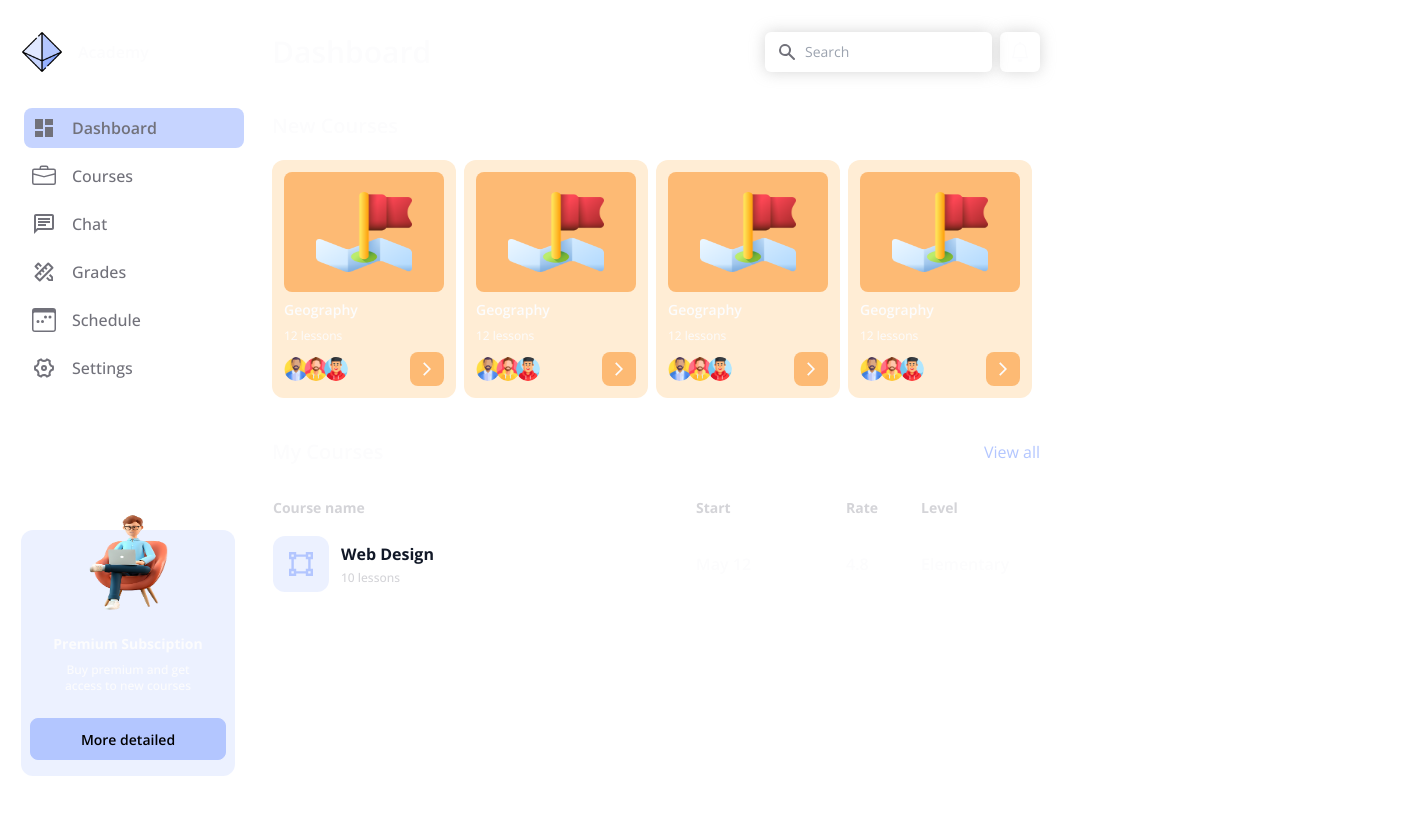
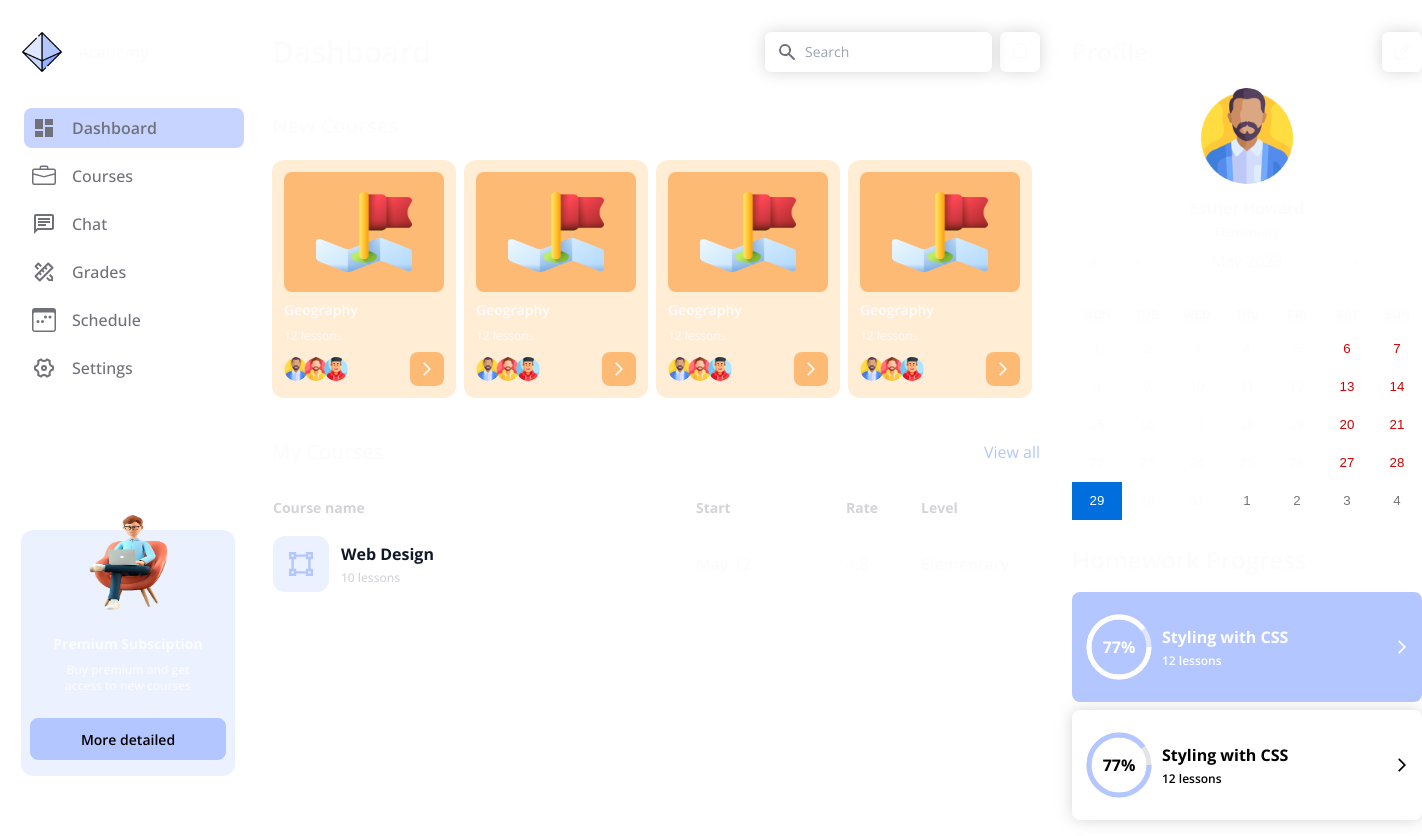
Before and after one commit to oussamaZAAM/test, a Next.js app: page / in a window 1280 px wide. Shown: the whole page, 1422 px wide, since content can reach past the window. Before the commit the page ends 800 px from the top, so only its background shows below. Built offline with nearby package versions, Linux system fonts and the light colour scheme.

Commit message:
Profile + Homework Components

```diff
--- a/app/page.tsx
+++ b/app/page.tsx
@@ -1,17 +1,21 @@
 'use client';
 
-import { useDispatch, useSelector } from 'react-redux';
-import { RootState } from './GlobalRedux/store';
+import Dashboard from '@/components/Dashboard';
+import Homework from '@/components/Homework';
+import HomeworkProgress from '@/components/Homework';
+import Profile from '@/components/Profile';
 import Sidebar from '@/components/Sidebar';
-import Dashboard from '@/components/Dashboard';
 
 export default function Home() {
-  const dispatch = useDispatch();
 
   return (
-    <main>
+    <main className='flex'>
       <Sidebar />
       <Dashboard />
+      <div className="flex flex-col justify-start items-center w-full m-4">
+        <Profile />
+        <Homework />
+      </div>
     </main>
   )
 }
--- /dev/null
+++ b/components/CircularProgressBar.tsx
@@ -0,0 +1,44 @@
+import React from 'react';
+import '../styles/CircularProgressBar.css';
+
+interface CircularProgressBarProps {
+  percentage: number;
+  strokeWidth?: number;
+  clicked: boolean;
+}
+
+const CircularProgressBar: React.FC<CircularProgressBarProps> = ({
+  percentage,
+  strokeWidth = 5,
+  clicked
+}) => {
+  const radius = 35;
+  const circumference = 2 * Math.PI * radius;
+  const progressOffset = circumference - (percentage / 100) * circumference;
+
+  return (
+    <svg className="block" width={radius * 2} height={radius * 2}>
+      <circle
+        className={"fill-none " + (clicked ? "stroke-[#dfe6fd]" : "stroke-zinc-200")}
+        cx={radius}
+        cy={radius}
+        r={radius - strokeWidth}
+        strokeWidth={strokeWidth}
+      />
+      <circle
+        className={"fill-none progress-bar "+(clicked ? "stroke-white" : "stroke-main-500")}
+        cx={radius}
+        cy={radius}
+        r={radius - strokeWidth}
+        strokeWidth={strokeWidth}
+        strokeDasharray={circumference}
+        strokeDashoffset={progressOffset}
+      />
+      <text className="font-md font-bold" x={radius} y={radius} dominantBaseline="central" textAnchor="middle" fill={clicked ? "white" : "black"}>
+        {percentage}%
+      </text>
+    </svg>
+  );
+};
+
+export default CircularProgressBar;
--- /dev/null
+++ b/components/Homework.tsx
@@ -0,0 +1,18 @@
+import HomeworkProgress from "./HomeworkProgress"
+
+function Homework() {
+    return (
+        <>
+            {/* Homework Progress */}
+            <div className="flex justify-start items-center w-full mb-4 mt-6">
+                <span className="text-2xl font-semibold text-start">Homework Progress</span>
+            </div>
+            <div className="flex flex-col justify-start items-stretch gap-2 w-full">
+                <HomeworkProgress clicked={true} />
+                <HomeworkProgress clicked={false} />
+            </div>
+        </>
+    )
+}
+
+export default Homework
--- /dev/null
+++ b/components/HomeworkProgress.tsx
@@ -0,0 +1,25 @@
+import { MdArrowForwardIos } from 'react-icons/md';
+import CircularProgressBar from './CircularProgressBar';
+
+interface ProgressSpinnerProps {
+    clicked: boolean;
+  }
+
+const HomeworkProgress: React.FC<ProgressSpinnerProps> = ({ clicked }) => {
+    return (
+        <div className={"flex justify-between items-center rounded-lg px-3 py-5 w-full "+(clicked ? "text-white bg-main-500" : "text-black bg-white shadow")}>
+            <div className="flex justify-start items-center gap-2">
+                <CircularProgressBar percentage={77} clicked={clicked} />
+                <div className="flex flex-col justify-start items-start gap-1">
+                    <span className="font-bold">Styling with CSS</span>
+                    <span className="text-xs font-semibold">12 lessons</span>
+                </div>
+            </div>
+            <div className="flex justify-center items-center">
+                <MdArrowForwardIos />
+            </div>
+        </div>
+    )
+}
+
+export default HomeworkProgress
--- /dev/null
+++ b/components/Profile.tsx
@@ -0,0 +1,45 @@
+import Image from "next/image";
+import { TbEdit } from "react-icons/tb";
+import 'react-calendar/dist/Calendar.css';
+import Calendar from 'react-calendar';
+import React, { useState } from 'react';
+
+export default function Profile() {
+    const [selectedDate, setSelectedDate] = useState<Date>(new Date());
+
+    const onChange = (value: Date, event: React.MouseEvent<HTMLButtonElement, MouseEvent>) => {
+        setSelectedDate(value);
+    };
+    return (
+        <>
+
+            {/* Dashboard Header + notifications */}
+            <div className="flex justify-between items-center w-full my-4">
+                <span className="text-2xl font-semibold text-start">Profile</span>
+                <div className="flex justify-end items-center gap-2">
+                    <div className="flex justify-center items-center p-2.5 rounded-md bg-white shadow">
+                        <TbEdit className="h-5 w-5" />
+                    </div>
+                </div>
+            </div>
+
+            {/* Profile Informations */}
+            <div className="flex flex-col justify-start items-center">
+                <Image
+                    src={require("../public/images/avatar 1.png")}
+                    width={500}
+                    height={500}
+                    className="h-24 w-24 rounded-full"
+                    alt="Avatar"
+                />
+                <span className="text-md font-semibold text-center mt-3 mb-1">Esther Howard</span>
+                <span className="text-xs font-medium text-center">Elementary</span>
+            </div>
+
+            {/* Calendar */}
+            <div className="flex flex-col justify-start items-center">
+                <Calendar className="!border-0" value={selectedDate} onChange={onChange} />
+            </div>
+        </>
+    )
+}
--- a/components/Sidebar.tsx
+++ b/components/Sidebar.tsx
@@ -26,8 +26,8 @@ export default function Sidebar() {
                     </svg>}
             </button>
 
-            <aside id="logo-sidebar" className={`sidebar ${isOpen ? 'open' : ''} fixed flex flex-col justify-between items-center top-0 left-0 z-40 w-64 h-screen transition-transform -translate-x-full sm:translate-x-0`} aria-label="Sidebar">
-                <div className="h-full px-3 py-4 overflow-y-auto bg-white w-full">
+            <aside id="logo-sidebar" className={`sidebar ${isOpen ? 'open' : ''} overflow-y-auto fixed flex flex-col justify-between items-center top-0 left-0 z-40 w-64 h-screen transition-transform -translate-x-full sm:translate-x-0`} aria-label="Sidebar">
+                <div className="h-full px-3 py-4 bg-white w-full">
                     <div className="flex items-center pl-2.5 mb-5 py-4 gap-4 cursor-pointer">
                         <Image
                             src={require("../public/images/logo.png")}
--- a/package.json
+++ b/package.json
@@ -19,6 +19,7 @@
     "next": "13.4.4",
     "postcss": "8.4.24",
     "react": "18.2.0",
+    "react-calendar": "^4.2.1",
     "react-dom": "18.2.0",
     "react-icons": "^4.9.0",
     "react-redux": "^8.0.5",
--- /dev/null
+++ b/styles/CircularProgressBar.css
@@ -0,0 +1,6 @@
+ .progress-bar {
+   transition: stroke-dashoffset 0.5s ease;
+ }
+
+ .progress-label {
+ }
```
Also changed, not shown: 1 other file (tests, documents, lock files or other folders).
